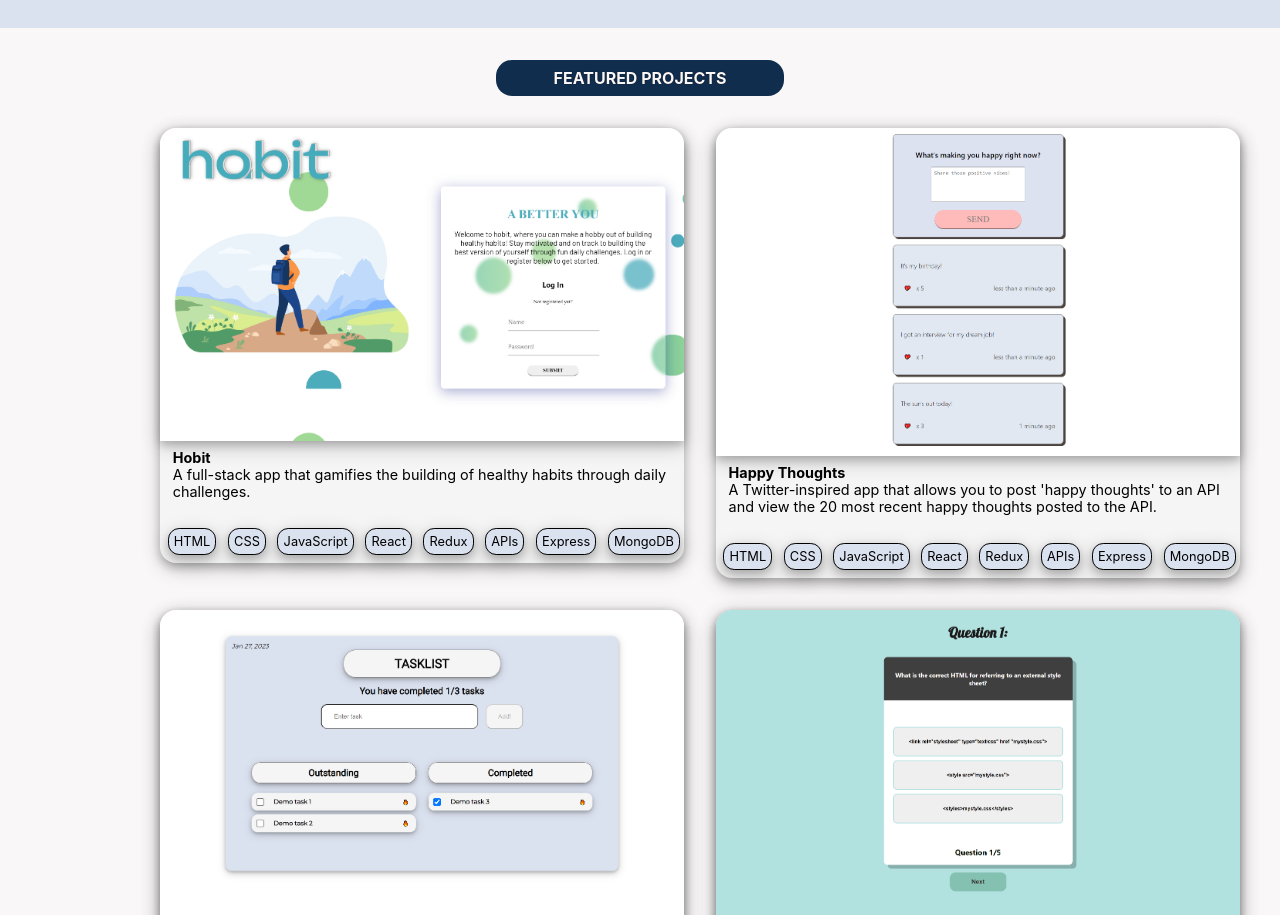
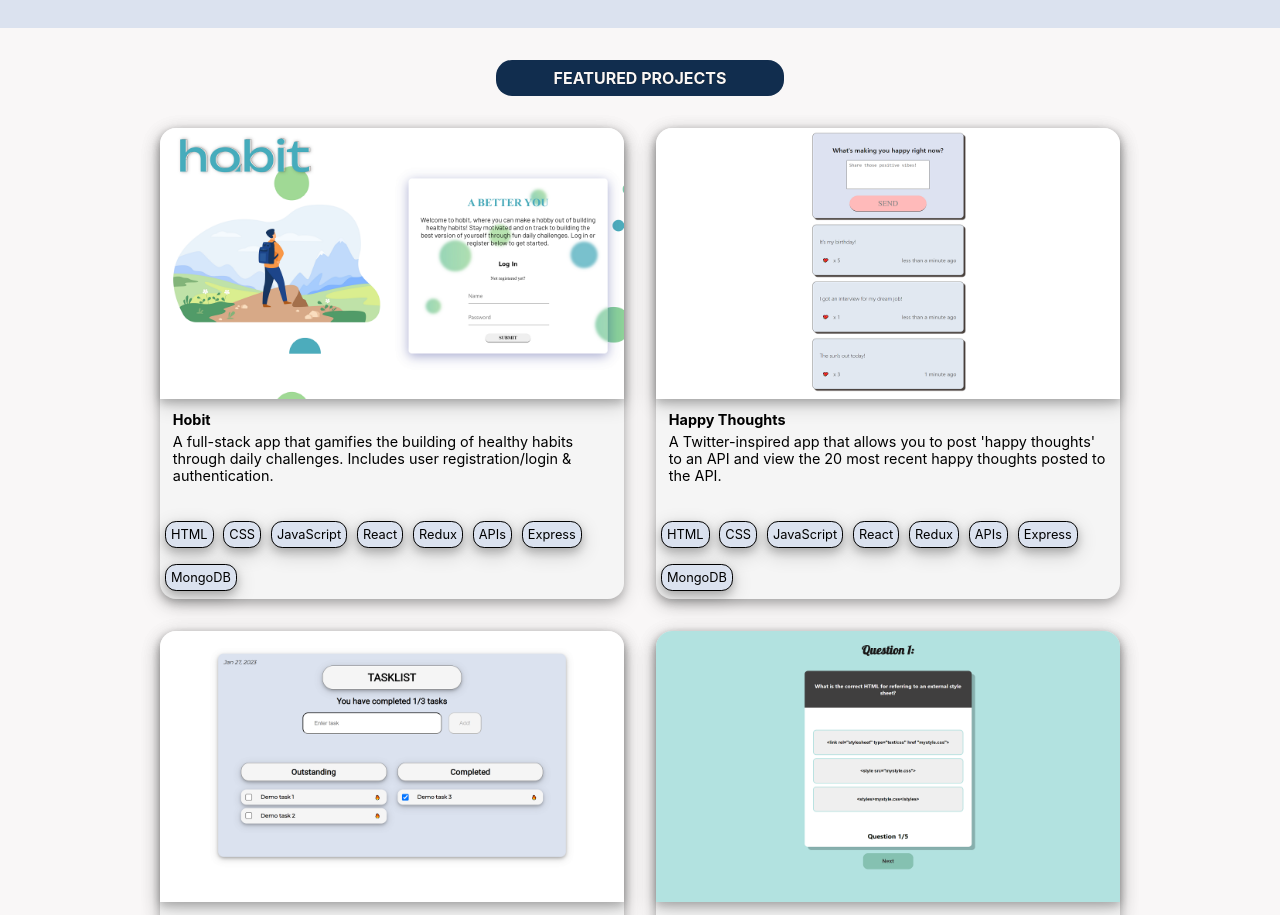
Before and after one commit to Technigo/project-react-portfolio, a React (Create React App) app: page / in a window 1280 px wide. Shown: the part 1040-1955 px from the top of the page. Built offline with nearby package versions, Linux system fonts and the light colour scheme.

Commit message:
Change styling of cards and tags

```diff
--- a/src/components/Header.js
+++ b/src/components/Header.js
@@ -28,6 +28,7 @@ export const Header = () => {
         <HeaderHeading>
           <h1>PORTFOLIO: NICLAS JENSEN</h1>
           <h2>frontend developer</h2>
+          <h2>+ language specialist</h2>
         </HeaderHeading>
         <ProfileImage>
           <img src="images/profile-image.jpg" alt="Profile" />
--- a/src/components/Projects.js
+++ b/src/components/Projects.js
@@ -10,17 +10,17 @@ export const Projects = () => {
       <InnerWrapper>
         <SectionHeading>FEATURED PROJECTS</SectionHeading>
         <CardholderDiv>
+          <CardDiv>
             <a href="https://github.com/jnbjensen/hobit-frontend-fork">
-            <CardDiv>
               <div>
                 <CardImage
-                  src="images/hobit.png"
+                  src="images/hobit-1200x700.png"
                   alt="hobit project"
                   title="View project on GitHub" />
               </div>
               <CardTextDiv>
                 <h4>Hobit</h4>
-                <p>A full-stack app that gamifies the building of healthy habits through daily challenges.
+                <p>A full-stack app that gamifies the building of healthy habits through daily challenges. Includes user registration/login & authentication.
                 </p>
               </CardTextDiv>
               <TagDiv card>
@@ -33,13 +33,14 @@ export const Projects = () => {
                 <div>Express</div>
                 <div>MongoDB</div>
               </TagDiv>
+            </a>
           </CardDiv>
-          </a>
+
+          <CardDiv>
             <a href="https://github.com/jnbjensen/project-happy-thoughts">
-            <CardDiv>
               <div>
                 <CardImage
-                  src="images/happythoughts.png"
+                  src="images/happythoughts-1200x700.png"
                   alt="happy thoughts project"
                   title="View project on GitHub" />
               </div>
@@ -60,13 +61,13 @@ export const Projects = () => {
                 <div>Express</div>
                 <div>MongoDB</div>
               </TagDiv>
+            </a>
           </CardDiv>
-          </a>
+          <CardDiv>
             <a href="https://github.com/jnbjensen/project-todos">
-            <CardDiv>
               <div>
                 <CardImage
-                  src="images/tasklist.png"
+                  src="images/tasklist-1200x700.png"
                   alt="tasklist project"
                   title="View project on GitHub" />
               </div>
@@ -82,13 +83,13 @@ export const Projects = () => {
                 <div>React</div>
                 <div>Redux</div>
               </TagDiv>
+            </a>
           </CardDiv>
-          </a>
+          <CardDiv>
             <a href="https://github.com/jnbjensen/project-redux-quiz">
-            <CardDiv>
               <div>
                 <CardImage
-                  src="images/reduxquiz.png"
+                  src="images/reduxquiz-1200x700.png"
                   alt="redux quiz project"
                   title="View project on GitHub" />
               </div>
@@ -104,10 +105,9 @@ export const Projects = () => {
                 <div>React</div>
                 <div>Redux</div>
               </TagDiv>
+            </a>
           </CardDiv>
-          </a>
         </CardholderDiv>
-
         <SubsectionHeading>OTHER PROJECTS</SubsectionHeading>
         <div>
           <p><a href="https://github.com/jnbjensen/project-labyrinth" rel="noreferrer" target="_blank"><InlineHeading>LABYRINTH</InlineHeading></a> A retro text-based adventure game which uses an API to chart the user&apos;s course through the story.
--- a/src/components/styled/Cards.js
+++ b/src/components/styled/Cards.js
@@ -31,7 +31,7 @@ export const CardTextDiv = styled.div`
   font-size: 0.9rem;
 
   & p, h4 {
-    margin-left: 0.3rem;
+    margin: 0.3rem 0rem 0.3rem 0.3rem;
   }
 `
 
@@ -47,12 +47,14 @@ export const CardImage = styled.img`
 export const TagDiv = styled.div`
   display: flex;
   justify-content: flex-start;
+  align-items: flex-end;
+  flex-wrap: wrap;
 
   & div {
     color:#000000;
     background-color:#DBE2EF;
     font-size: 0.8rem;
-    margin: ${(props) => (props.card ? '0.3em 0.3em 0.6em 0.6em' : '0em 1em 2em 0em')};;
+    margin: ${(props) => (props.card ? '0.5rem 0.3rem' : '0rem 1rem 2rem 0rem')};;
     padding: 0.4em;
     border-radius: 0.7rem;
     border: 1px solid black;
```
Lines whose indentation alone changed are shown as unchanged.
